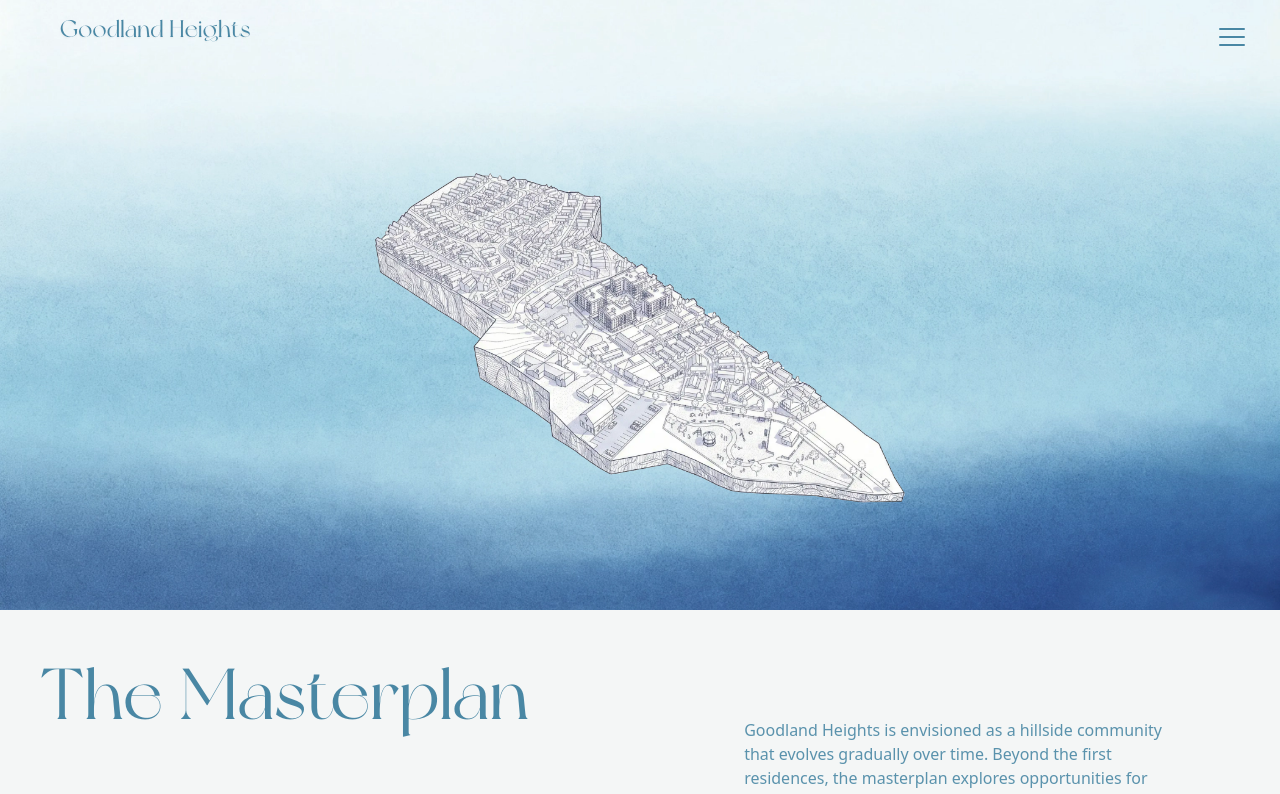
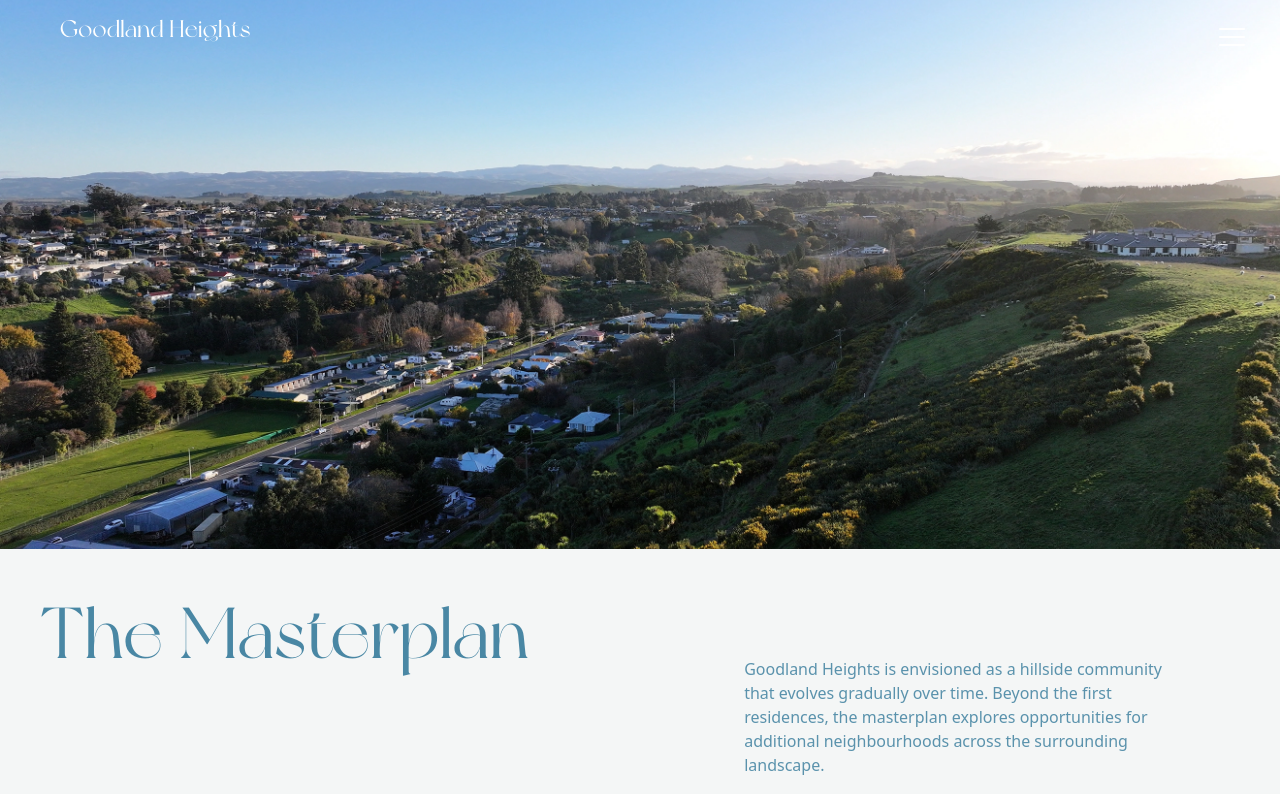
Before and after one commit to zenlai2020/goodland_heights_oamaru_v2, a React (Vite) app: page /overview in a window 1280 px wide. Shown: the top 794 px of the page. Built offline with nearby package versions, Linux system fonts and the light colour scheme; a web font is replaced by a local one.

Commit message:
v2.2更新
1.去掉joy 40 的readmore
2. overview的masterplan section隐藏了，半山鸟瞰图放顶上了

```diff
--- a/src/components/Layout.tsx
+++ b/src/components/Layout.tsx
@@ -4,34 +4,37 @@ import { NavBar, type NavVariant } from './NavBar'
 import { MenuFlyout } from './MenuFlyout'
 import { useScrollProgress } from '@/hooks/useScrollProgress'
 
-/** 顶部为深色/蓝色图时用白字，滚出该区域后切蓝字；Overview 顶部为浅色用蓝字，Joy40 全屏 hero 为蓝色底用白字 */
-const ROUTES_WITH_DARK_TOP: string[] = ['/joy40']
+/** 顶部为深色/蓝色图时用白字，滚出该区域后切蓝字；Overview 顶部 location_s.webp 为深色用白字，Joy40 全屏 hero 为蓝色底用白字 */
+const ROUTES_WITH_DARK_TOP: string[] = ['/joy40', '/overview']
 
 function getNavVariant(pathname: string): NavVariant {
   return ROUTES_WITH_DARK_TOP.includes(pathname) ? 'light' : 'dark'
 }
 
-/** Joy40 顶部 hero 为 100vh，滚过整屏再切蓝字 */
-function getScrollSwitchPx(pathname: string, windowHeight: number): number | undefined {
+/** Joy40 顶部 hero 为 100vh；Overview 顶部 location_s.webp 为 aspect-[21/9]，滚出该图后切蓝字 */
+function getScrollSwitchPx(pathname: string, windowHeight: number, windowWidth: number): number | undefined {
   if (pathname === '/joy40') return windowHeight
+  if (pathname === '/overview') return windowWidth * (9 / 21) // location_s.webp section aspect-[21/9]
   return undefined
 }
 
 export function Layout() {
   const [menuOpen, setMenuOpen] = useState(false)
-  const [windowHeight, setWindowHeight] = useState(() => (typeof window !== 'undefined' ? window.innerHeight : 800))
+  const [windowSize, setWindowSize] = useState(() =>
+    typeof window !== 'undefined' ? { w: window.innerWidth, h: window.innerHeight } : { w: 1440, h: 800 }
+  )
   const location = useLocation()
   const isHome = location.pathname === '/'
   const { progress: scrollProgress, hasPassedHero, scrollTop } = useScrollProgress()
   const navVariant = getNavVariant(location.pathname)
-  const scrollSwitchPx = getScrollSwitchPx(location.pathname, windowHeight)
+  const scrollSwitchPx = getScrollSwitchPx(location.pathname, windowSize.h, windowSize.w)
 
   useEffect(() => {
     window.scrollTo(0, 0)
   }, [location.pathname])
 
   useEffect(() => {
-    const onResize = () => setWindowHeight(window.innerHeight)
+    const onResize = () => setWindowSize({ w: window.innerWidth, h: window.innerHeight })
     window.addEventListener('resize', onResize)
     return () => window.removeEventListener('resize', onResize)
   }, [])
--- a/src/pages/Joy40Page.tsx
+++ b/src/pages/Joy40Page.tsx
@@ -99,10 +99,7 @@ export function Joy40Page() {
                     </div>
                     <div className="p-5">
                       <h3 className="font-body font-medium text-primary mb-1">{h.type}</h3>
-                      <p className="font-body text-primary/70 text-sm mb-4">{h.desc}</p>
-                      <span className="font-body text-primary text-sm inline-flex items-center gap-1">
-                        Read More +
-                      </span>
+                      <p className="font-body text-primary/70 text-sm">{h.desc}</p>
                     </div>
                   </button>
                 )
--- a/src/pages/OverviewPage.tsx
+++ b/src/pages/OverviewPage.tsx
@@ -7,8 +7,17 @@ export function OverviewPage() {
 
   return (
     <div className="min-h-screen flex flex-col bg-background">
-      {/* Master plan section: joy40_bg 背景，地图 + callout */}
-      <section className="w-full pt-[90px] pb-12 tablet:pt-[96px] tablet:pb-16 desktop:pt-[96px] desktop:pb-16 px-6 tablet:px-10 desktop:px-10 bg-cover bg-center bg-no-repeat" style={{ backgroundImage: 'url(/images/joy40_bg.webp)' }}>
+      {/* location_s.webp section - moved to top */}
+      <section className="w-full max-w-none overflow-hidden shrink-0 aspect-[21/9] bg-background-alt">
+        <img
+          src="/images/location_s.webp"
+          alt="Oamaru location"
+          className="w-full h-full object-cover object-center block"
+        />
+      </section>
+
+      {/* Master plan section: joy40_bg 背景，地图 + callout - HIDDEN */}
+      <section className="hidden w-full pt-[90px] pb-12 tablet:pt-[96px] tablet:pb-16 desktop:pt-[96px] desktop:pb-16 px-6 tablet:px-10 desktop:px-10 bg-cover bg-center bg-no-repeat" style={{ backgroundImage: 'url(/images/joy40_bg.webp)' }}>
         <div className="w-full tablet:max-w-tablet desktop:max-w-desktop mx-auto flex flex-col tablet:flex-row desktop:flex-row tablet:items-stretch desktop:items-stretch gap-6 tablet:gap-8 desktop:gap-8">
           <div
             className="flex-1 w-full aspect-[16/9] tablet:aspect-[16/9] desktop:aspect-[2/1] rounded-xl overflow-hidden relative"
@@ -311,13 +320,6 @@ export function OverviewPage() {
 
       <FeaturesSection />
 
-      <section className="w-full max-w-none overflow-hidden shrink-0 aspect-[21/9] bg-background-alt">
-        <img
-          src="/images/location_s.webp"
-          alt="Oamaru location"
-          className="w-full h-full object-cover object-center block"
-        />
-      </section>
       <div className="flex-1" />
       <Footer />
     </div>
```
